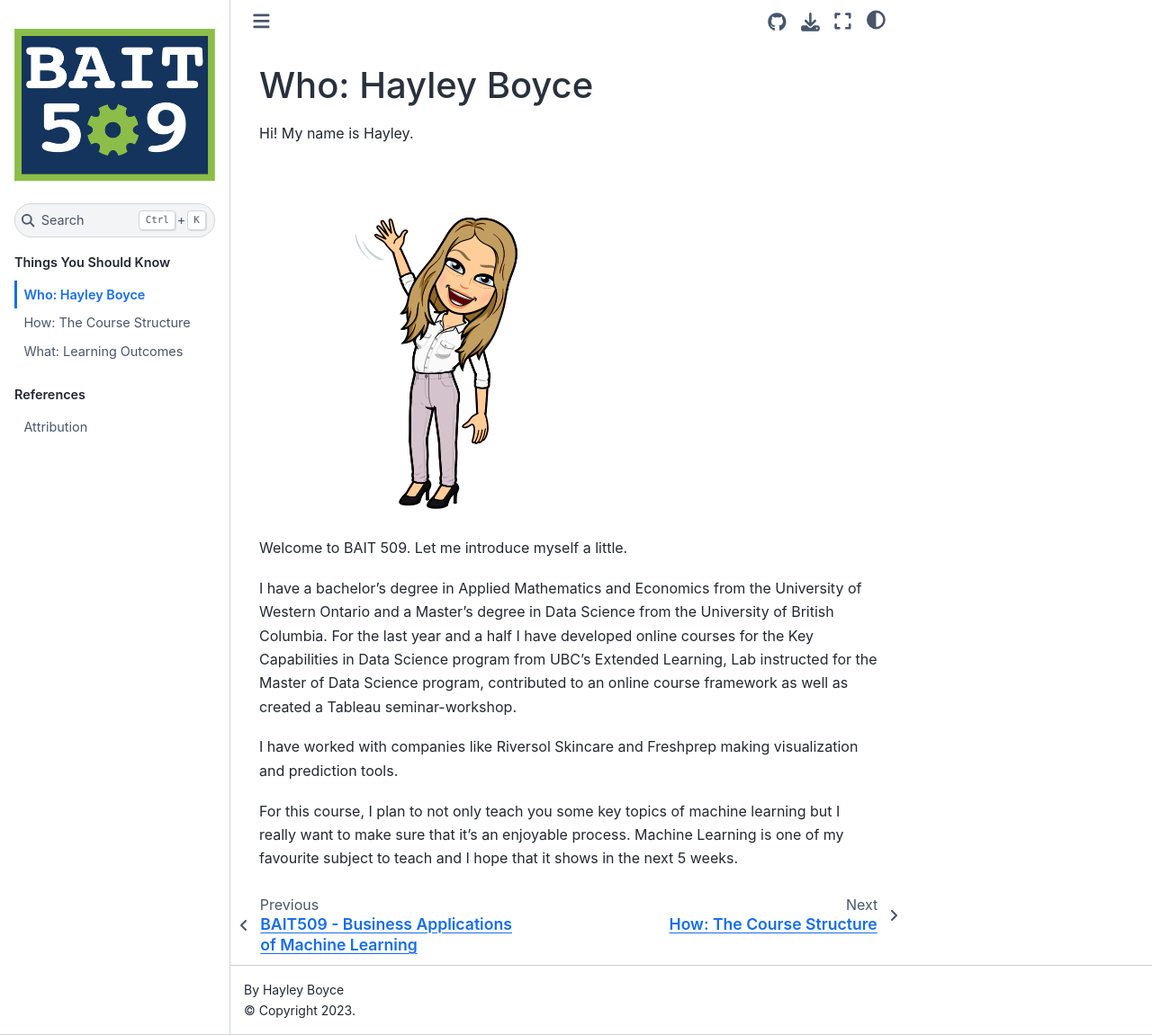
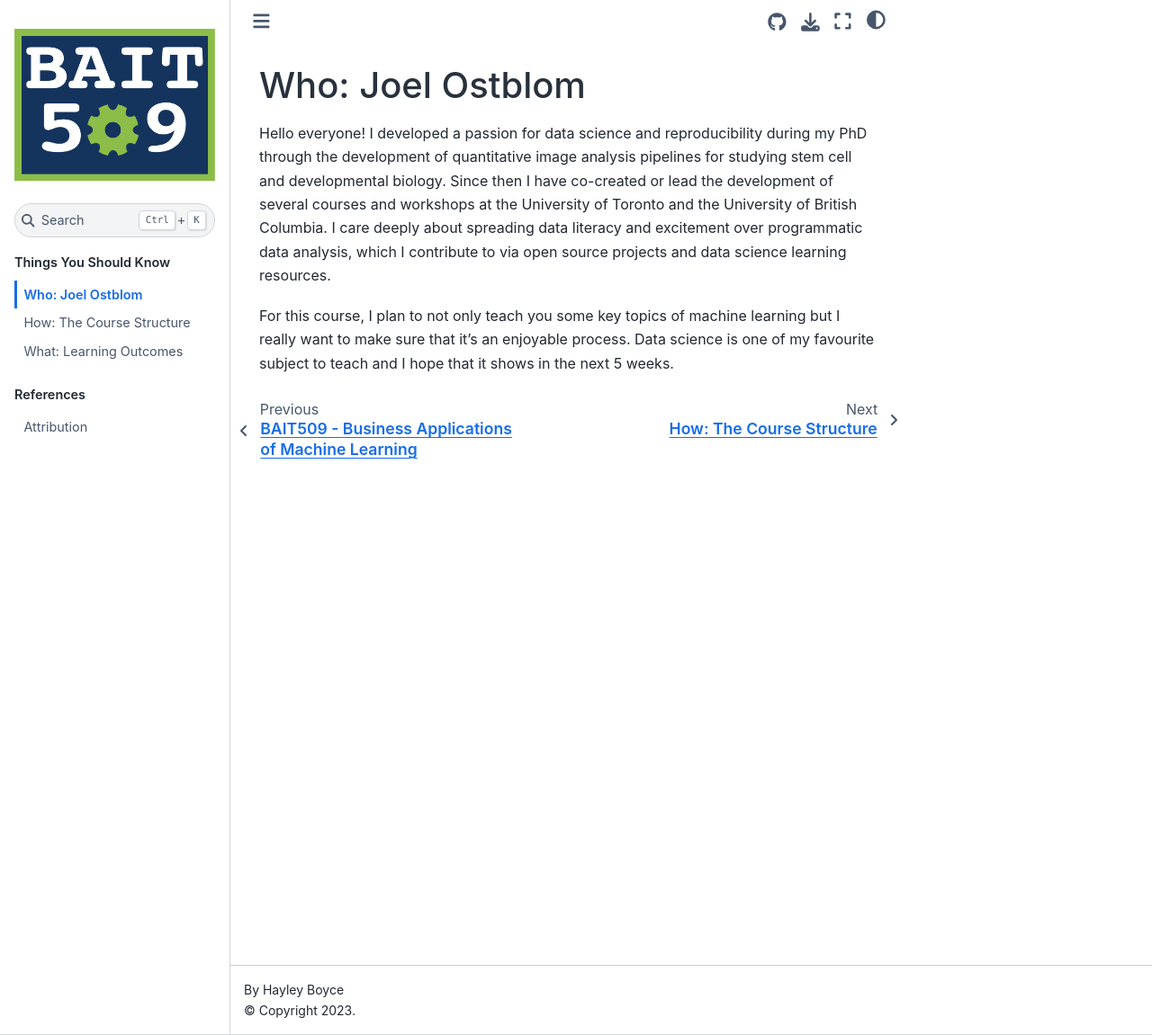
Before and after one commit to bait509-ubc/BAIT509, a Jupyter Book: the page built from things_to_know/who.md, in a window 1280 px wide and 1151 px high. Shown: the whole window at 90% size. Built offline with Jupyter Book 1.0.4 settings and Sphinx 7.4.7 and the Sphinx Book theme 1.1.4, drawn with Linux system fonts in a browser that asks for light colours; pages that are not in the unit, such as notebooks, are missing from menus.

Commit message:
Update instructor description

```diff
--- a/things_to_know/who.md
+++ b/things_to_know/who.md
@@ -1,14 +1,5 @@
-# Who: Hayley Boyce
+# Who: Joel Ostblom
 
-Hi! My name is Hayley.
+Hello everyone! I developed a passion for data science and reproducibility during my PhD through the development of quantitative image analysis pipelines for studying stem cell and developmental biology. Since then I have co-created or lead the development of several courses and workshops at the University of Toronto and the University of British Columbia. I care deeply about spreading data literacy and excitement over programmatic data analysis, which I contribute to via open source projects and data science learning resources.
 
-![](../imgs/hi.png)
-
-
-Welcome to BAIT 509. Let me introduce myself a little.
-
-I have a bachelor's degree in Applied Mathematics and Economics from the University of Western Ontario and a Master's degree in Data Science from the University of British Columbia. For the last year and a half I have developed online courses for the Key Capabilities in Data Science program from UBC's Extended Learning, Lab instructed for the Master of Data Science program, contributed to an online course framework as well as created a Tableau seminar-workshop.
-
-I have worked with companies like Riversol Skincare and Freshprep making visualization and prediction tools.
-
-For this course, I plan to not only teach you some key topics of machine learning but I really want to make sure that it's an enjoyable process. Machine Learning is one of my favourite subject to teach and I hope that it shows in the next 5 weeks.
+For this course, I plan to not only teach you some key topics of machine learning but I really want to make sure that it's an enjoyable process. Data science is one of my favourite subject to teach and I hope that it shows in the next 5 weeks.
```
